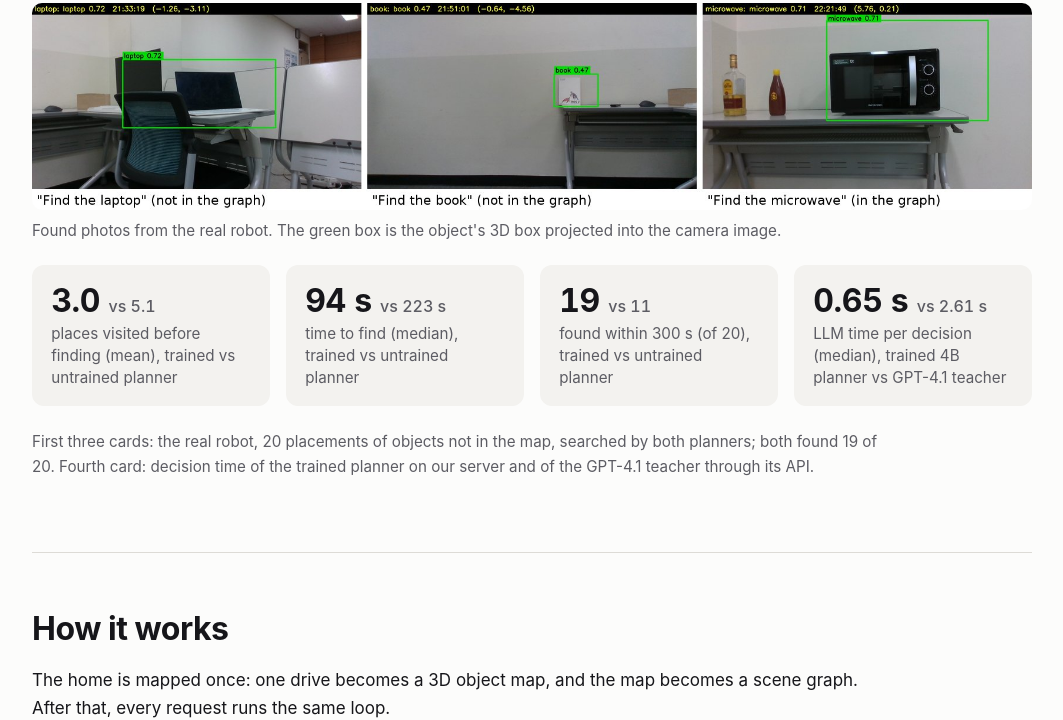
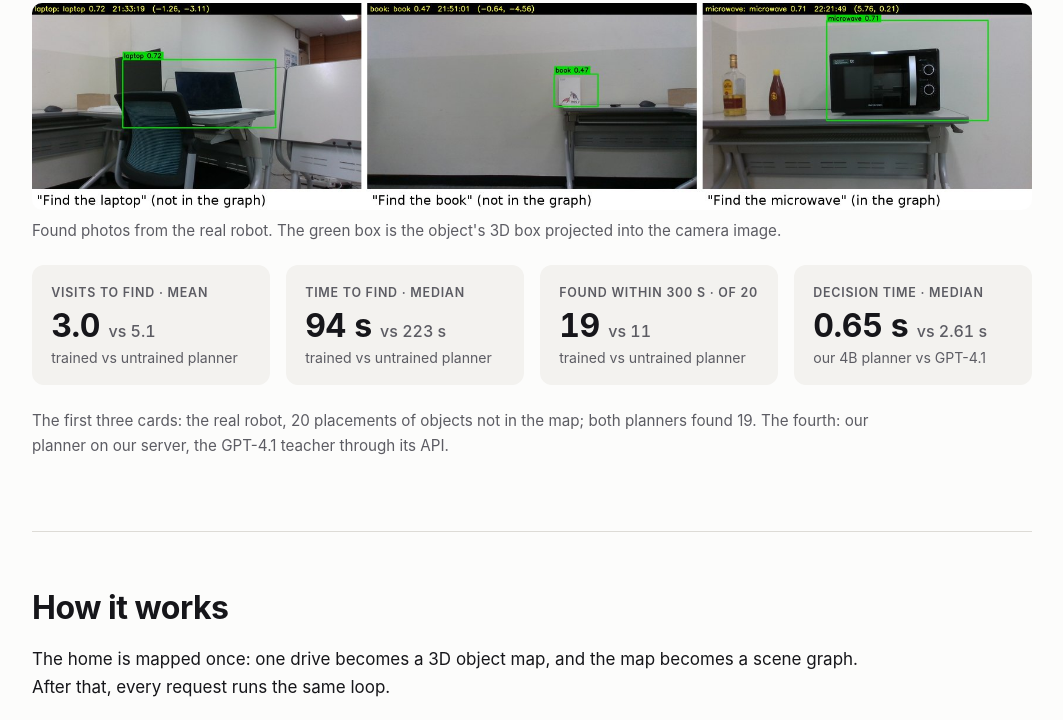
Before and after one commit to robotjdals/AtHOME-object-search, a plain HTML site: page docs/index.html in a window 1280 px wide. Shown: the part 1277-1997 px from the top of the page, without its empty margins (108-1171 px from the left). Drawn offline with Linux system fonts and the light colour scheme; grey boxes are pictures that could not be loaded.

Commit message:
Project page: stat cards with metric on top, comparison below; trim repeated results text

```diff
--- a/docs/index.html
+++ b/docs/index.html
@@ -9,7 +9,7 @@
 <meta property="og:description" content="Guesses where an object would be, goes to look, and finds it: 19 of 20 objects that were not in its map, on a real robot.">
 <meta property="og:image" content="assets/scene_graph_layers.png">
 <link rel="icon" href="data:,">
-<link rel="stylesheet" href="style.css?v=1114b">
+<link rel="stylesheet" href="style.css?v=1123a">
 <script>if ("IntersectionObserver" in window && !matchMedia("(prefers-reduced-motion: reduce)").matches) document.documentElement.classList.add("js");</script>
 </head>
 <body>
@@ -70,12 +70,12 @@
     <figcaption data-ko="실제 로봇이 찾은 사진입니다. 초록 상자는 물체의 3D 박스를 카메라 영상에 투영한 것입니다.">Found photos from the real robot. The green box is the object's 3D box projected into the camera image.</figcaption>
   </figure>
   <div class="stats">
-    <div class="stat"><span class="value">3.0 <small>vs 5.1</small></span><span class="label" data-ko="찾기 전까지 방문한 곳 수(평균), Trained vs Untrained Planner">places visited before finding (mean), trained vs untrained planner</span></div>
-    <div class="stat"><span class="value">94 s <small>vs 223 s</small></span><span class="label" data-ko="찾는 데 걸린 시간(중앙값), Trained vs Untrained Planner">time to find (median), trained vs untrained planner</span></div>
-    <div class="stat"><span class="value">19 <small>vs 11</small></span><span class="label" data-ko="300초 안에 찾은 배치 수(20곳 중), Trained vs Untrained Planner">found within 300 s (of 20), trained vs untrained planner</span></div>
-    <div class="stat"><span class="value">0.65 s <small>vs 2.61 s</small></span><span class="label" data-ko="결정 1회 LLM 시간(중앙값), Trained 4B Planner vs GPT-4.1 Teacher">LLM time per decision (median), trained 4B planner vs GPT-4.1 teacher</span></div>
+    <div class="stat"><span class="metric" data-ko="찾기 전 방문 수 · 평균">Visits to find · mean</span><span class="value">3.0 <small>vs 5.1</small></span><span class="label" data-ko="Trained vs Untrained Planner">trained vs untrained planner</span></div>
+    <div class="stat"><span class="metric" data-ko="찾는 데 걸린 시간 · 중앙값">Time to find · median</span><span class="value">94 s <small>vs 223 s</small></span><span class="label" data-ko="Trained vs Untrained Planner">trained vs untrained planner</span></div>
+    <div class="stat"><span class="metric" data-ko="300초 안에 찾음 · 20곳 중">Found within 300 s · of 20</span><span class="value">19 <small>vs 11</small></span><span class="label" data-ko="Trained vs Untrained Planner">trained vs untrained planner</span></div>
+    <div class="stat"><span class="metric" data-ko="결정 1회 시간 · 중앙값">Decision time · median</span><span class="value">0.65 s <small>vs 2.61 s</small></span><span class="label" data-ko="우리 4B Planner vs GPT-4.1">our 4B planner vs GPT-4.1</span></div>
   </div>
-  <p class="note" data-ko="앞의 세 카드: 실제 로봇에서 지도에 없는 물체를 20곳에 두고 두 Planner로 탐색한 결과이며, 두 Planner 모두 20번 중 19번 찾았습니다. 네 번째 카드: 자체 서버의 Trained Planner와 API로 호출한 GPT-4.1 Teacher의 결정 시간입니다.">First three cards: the real robot, 20 placements of objects not in the map, searched by both planners; both found 19 of 20. Fourth card: decision time of the trained planner on our server and of the GPT-4.1 teacher through its API.</p>
+  <p class="note" data-ko="앞의 세 카드는 실제 로봇에서 지도에 없는 물체 20곳을 탐색한 결과이며, 두 Planner 모두 19곳에서 찾았습니다. 네 번째 카드는 자체 서버의 우리 Planner와 API로 호출한 GPT-4.1 Teacher의 시간입니다.">The first three cards: the real robot, 20 placements of objects not in the map; both planners found 19. The fourth: our planner on our server, the GPT-4.1 teacher through its API.</p>
 </section>
 
 <section id="system">
@@ -241,10 +241,10 @@
     </ul>
   </div>
 
-  <p class="note" data-ko="그래프의 “desk 3” 같은 이름은 가구 종류와 지도를 만드는 동안 받은 ID입니다. 같은 물체의 검출이 하나의 ID로 합쳐지므로 번호는 중간이 비어 있고 다른 의미는 없습니다.">In the graphs, a name like “desk 3” is the furniture type and the ID it got while the map was built: detections of one object are merged under one ID, so the numbers have gaps and no other meaning.</p>
+  <p class="note" data-ko="“desk 3” 같은 이름은 가구 종류와 지도 작성 중 받은 ID이며, 번호에는 다른 의미가 없습니다.">Names like “desk 3” are the furniture type and the ID it got during mapping; the numbers carry no other meaning.</p>
 
   <h3 data-ko="배치별 결과">Placement by placement</h3>
-  <p data-ko="물체를 찾기 전까지 방문한 곳 수입니다. ▶ 표시가 있는 행은 선택하면 위에서 영상과 함께 다시 볼 수 있습니다.">Places visited before the object was found. Rows marked ▶ replay above, with the recording, when selected.</p>
+  <p data-ko="물체를 찾기 전까지 방문한 곳 수입니다.">Places visited before the object was found.</p>
   <div class="pairs" id="pairs">
     <ul class="pairs-legend" aria-label="Legend">
       <li><span class="dot trained"></span><span data-ko="Trained Planner">trained planner</span></li>
@@ -274,7 +274,7 @@
   <p data-ko="두 환경 모두 Trained Planner는 Untrained 대비 성공률이 거의 같고, 방문 수는 약 &lt;strong&gt;0.6배&lt;/strong&gt;, SPL은 &lt;strong&gt;+0.06~0.07&lt;/strong&gt;입니다.">In both, the trained planner needs about <strong>0.6× the visits</strong> of the untrained one and gains <strong>+0.06–0.07 SPL</strong>, at the same success.</p>
 
   <h3 data-ko="구조 덕분에 작은 Planner로 충분합니다">The structure keeps the planner small</h3>
-  <p data-ko="같은 Untrained Qwen3-4B에 집 정보를 세 가지 형태로 제공했습니다(시뮬레이션, 학습에 쓰지 않은 HM3D 건물 1,226 에피소드):">The same untrained Qwen3-4B, given the home three ways (simulation, 1,226 episodes on held-out HM3D buildings):</p>
+  <p data-ko="같은 Untrained Qwen3-4B에 집 정보를 세 가지 형태로 제공했습니다(시뮬레이션 1,226 에피소드):">The same untrained Qwen3-4B, given the home three ways (1,226 simulated episodes):</p>
   <div class="table-wrap">
     <table>
       <thead><tr><th data-ko="집 정보 형태">Home given as</th><th data-ko="성공률 ↑">Success ↑</th><th>SPL ↑</th><th data-ko="방문 수 ↓">Visits ↓</th><th data-ko="프롬프트 토큰 / 에피소드 ↓">Prompt tokens / episode ↓</th></tr></thead>
--- a/docs/style.css
+++ b/docs/style.css
@@ -123,7 +123,8 @@ html[lang="ko"] body { word-break: keep-all; overflow-wrap: break-word; }
 .stat { background: var(--panel); border-radius: 12px; padding: 1.1rem 1.2rem; display: flex; flex-direction: column; gap: 0.3rem; }
 .stat .value { font-size: 2rem; font-weight: 700; line-height: 1.1; letter-spacing: -0.01em; font-variant-numeric: tabular-nums; }
 .stat .value small { font-size: 1rem; font-weight: 500; color: var(--muted); letter-spacing: 0; }
-.stat .label { color: var(--muted); font-size: 0.95rem; line-height: 1.45; }
+.stat .metric { order: -1; font-size: 0.78rem; font-weight: 600; letter-spacing: 0.06em; text-transform: uppercase; color: var(--muted); }
+.stat .label { color: var(--muted); font-size: 0.88rem; line-height: 1.4; }
 
 /* Flow: steps in a row with arrows, a column on phones */
 .flow { list-style: none; padding: 0; margin: 0 0 1.6rem; max-width: none; display: flex; gap: 1.5rem; }
```
